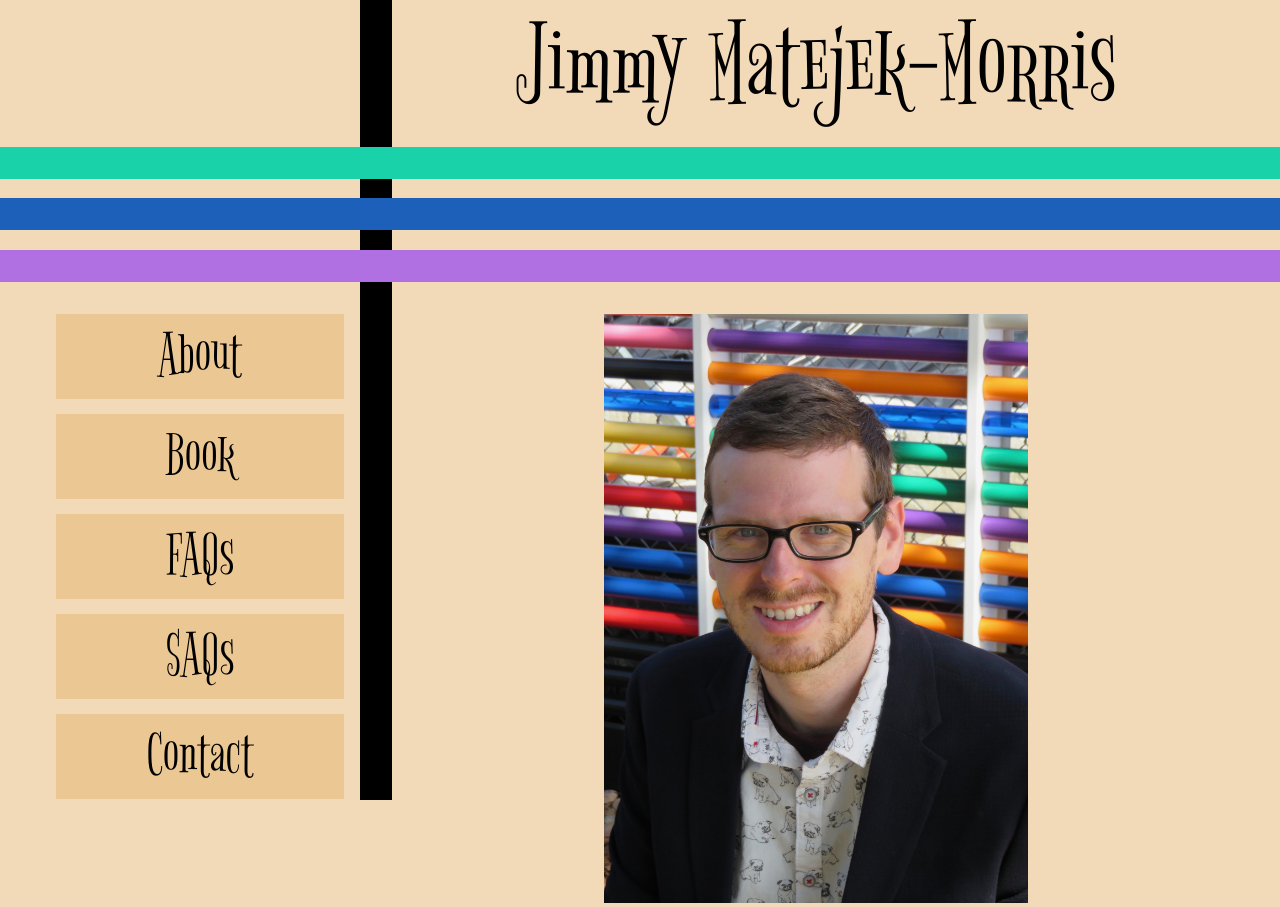
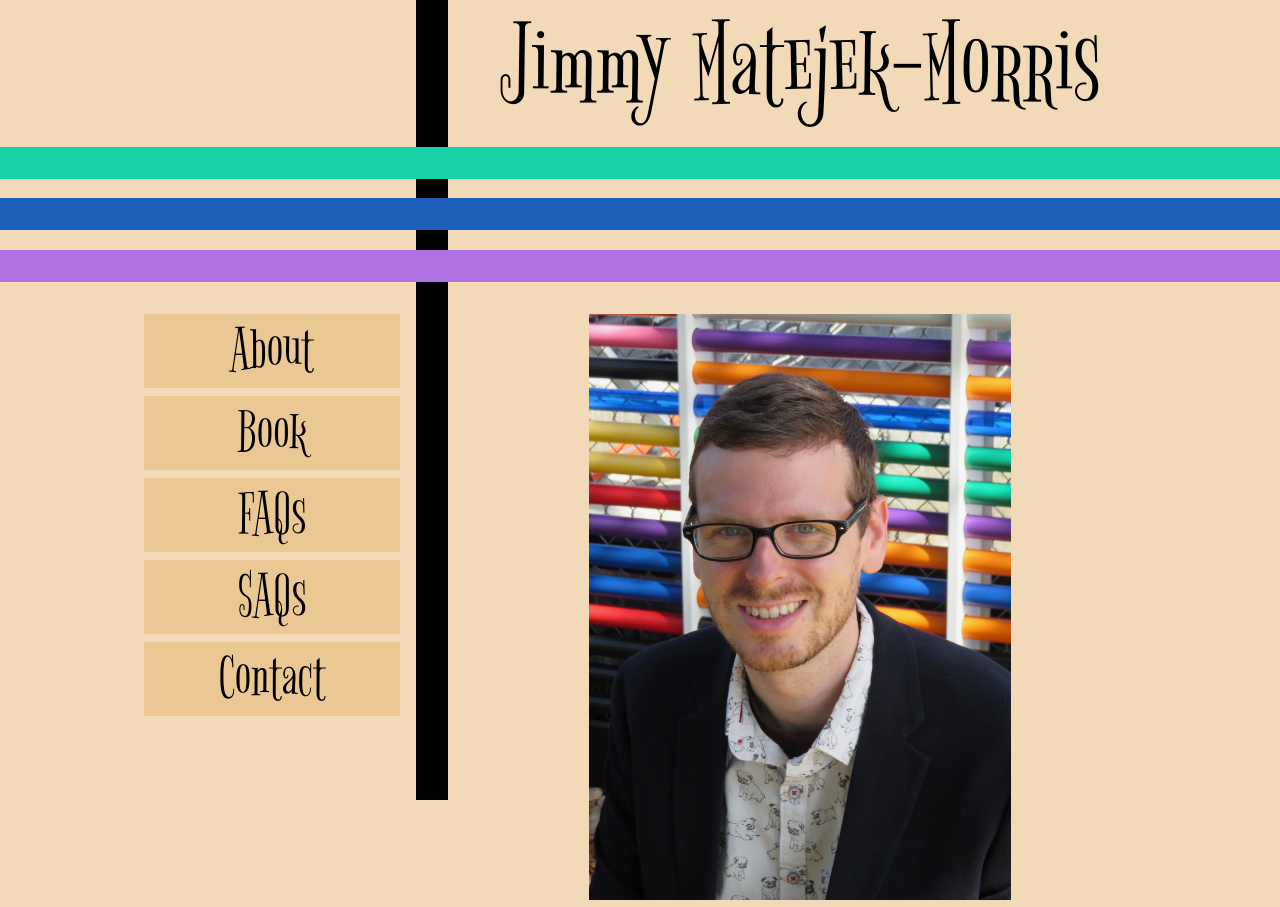
Before and after one commit to jmatejekmorris/jmatejekmorris.github.io, a plain HTML site: page index.html in a window 1280 px wide. Drawn offline with Linux system fonts and the light colour scheme; a web font is replaced by a local one.

Commit message:
home: updated margins from percent to rem

```diff
--- a/css/home.css
+++ b/css/home.css
@@ -4,63 +4,47 @@
 	padding: 0px;
 	z-index: 1;
 	position: absolute;
-	min-width: 75rem;
+	width: 64rem;
 
 	/* Firefox */
-	left: -moz-calc(50% - 37.5rem);
+	left: -moz-calc(50% - 32rem);
 	/* WebKit */
-	left: -webkit-calc(50% - 37.5rem);
+	left: -webkit-calc(50% - 32rem);
 	/* Opera */
-	left: -o-calc(50% - 37.5rem);
+	left: -o-calc(50% - 32rem);
 	/* Standard */
-	left: calc(50% - 37.5rem);
+	left: calc(50% - 32rem);
 }
 
 .header-div {
 	font-family: "bigelow_rulesregular";
 	font-size: 7rem;
-	left: 22rem;
+	left: 20rem;
 	text-align: center;
 	z-index: 1;
 	position: absolute;
-	width: auto;
-
-	/* Firefox */
-	width: -moz-calc(100% - 22rem);
-	/* WebKit */
-	width: -webkit-calc(100% - 22rem);
-	/* Opera */
-	width: -o-calc(100% - 22rem);
-	/* Standard */
-	width: calc(100% - 22rem);
+	width: 44rem;
 }
 
 .photo-div {
-	left: 22rem;
+	left: 20rem;
 	z-index: 1;
 	position: absolute;
 	top: 17.6rem;
 	padding: 0px;
 	margin: 0px;
-	/* Firefox */
-	width: -moz-calc(100% - 22rem);
-	/* WebKit */
-	width: -webkit-calc(100% - 22rem);
-	/* Opera */
-	width: -o-calc(100% - 22rem);
-	/* Standard */
-	width: calc(100% - 22rem);
+	widthh: 44rem;
 }
 
 .headshot-photo {
-	width: 50%;
+	width: 60%;
 	margin-top: 2rem;
-	margin-left: 25%;
+	margin-left: 20%;
 	padding: 0px;
 }
 
 .menu-div {
-	width: 20rem;
+	width: 16rem;
 	left: 0rem;
 	top: 19.6rem;
 	z-index: 1;
@@ -70,14 +54,14 @@
 .menu-item {
 	text-align: center;
 	font-family: "bigelow_rulesregular";
-	font-size: 3.75em;
-	padding-top: 0.125em;
-	padding-bottom: 0.125em;
+	font-size: 3.75rem;
+	padding-top: 0.125rem;
+	padding-bottom: 0.125rem;
 	text-align: center;
-	width: 90%;
-	margin-left: 5%;
+	width: 16rem;
+	margin-left: 1rem;
 	background-color: #ebc793;
-	margin-bottom: 0.25em;
+	margin-bottom: 0.5rem;
 	z-index: 2;
 }
 
@@ -88,9 +72,9 @@
 
 .menu-item-book {
 	display: none;
-	font-size: 2.25em;
-	width: 85%;
-	margin-left: 7.5%;
+	font-size: 2rem;
+	width: 14rem;
+	margin-left: 2rem;
 }
 
 .vertical-bars {
@@ -102,7 +86,7 @@
 
 .vertical-bars-home {
 	background-color: black;
-	left: 20em;
+	left: 18em;
 }
 
 .horizontal-bar-region {
--- a/index.html
+++ b/index.html
@@ -19,9 +19,6 @@
 
 				<div class="menu-item menu-item-book">
 					My Ex-Imaginary Friend
-				</div>
-				<div class="menu-item menu-item-book">
-					Don't Say Poop!
 				</div>
 
 				<div class="menu-item">FAQs</div>
```
